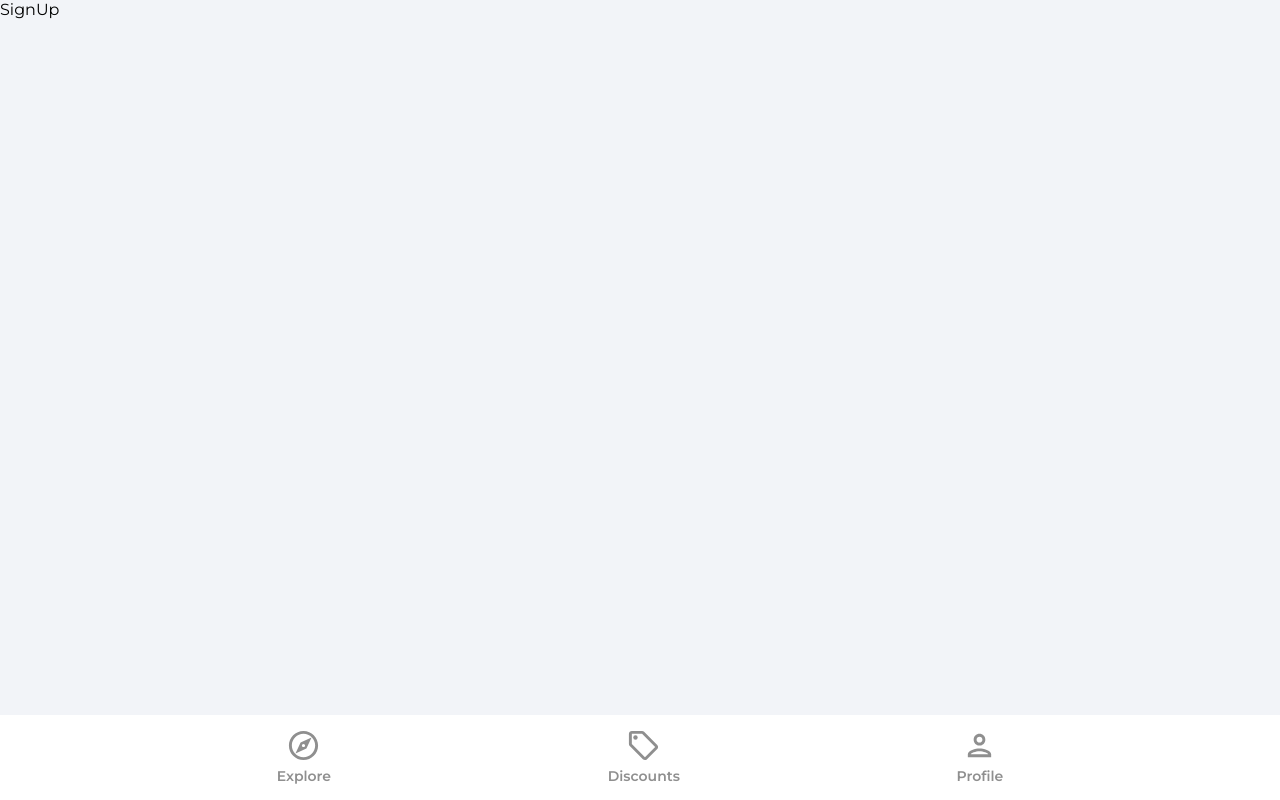
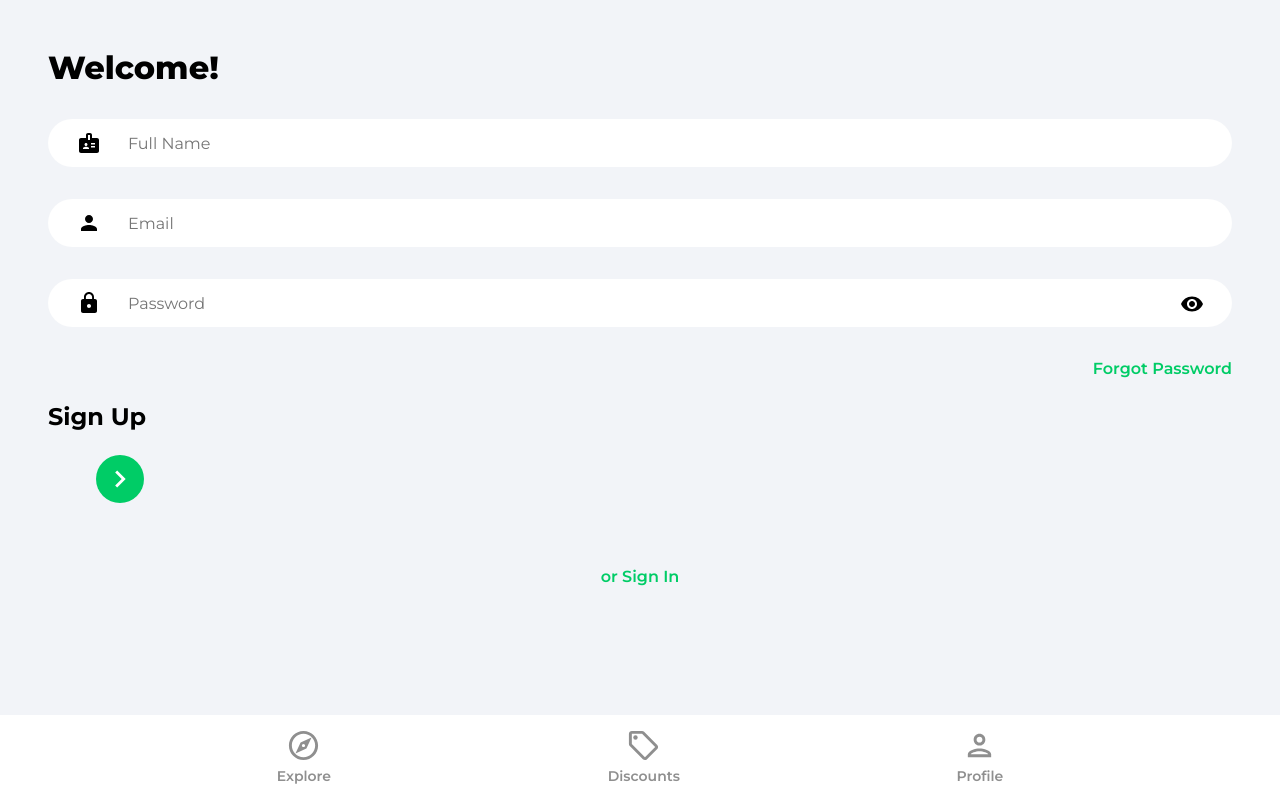
Before and after one commit to sestok/marketplace-app, a React (Create React App) app: page /sign-up in a window 1280 px wide. Built offline with nearby package versions, Linux system fonts and the light colour scheme.

Commit message:
Sign Up init

```diff
--- a/src/pages/SignUp.jsx
+++ b/src/pages/SignUp.jsx
@@ -1,8 +1,84 @@
 import React from 'react'
+import { useState } from 'react'
+import { Link, useNavigate } from 'react-router-dom'
+import { ReactComponent as ArrowRightIcon } from '../assets/svg/keyboardArrowRightIcon.svg'
+import visibilityIcon from '../assets/svg/visibilityIcon.svg'
 
 function SignUp() {
+  const [showPassword, setShowPassword] = useState(false)
+  const [formData, setFormData] = useState({
+    name: '',
+    email: '',
+    password: '',
+  })
+  const { name, email, password } = formData
+  const navigate = useNavigate()
+
+  const onChange = (e) => {
+    setFormData((prevState) => ({
+      ...prevState,
+      [e.target.id]: e.target.value,
+    }))
+  }
+
   return (
-    <div>SignUp</div>
+    <>
+      <div className='pageContainer'>
+        <header>
+          <p className='pageHeader'>Welcome!</p>
+        </header>
+
+        <form>
+          <input
+            type='name'
+            className='nameInput'
+            placeholder='Full Name'
+            id='name'
+            value={name}
+            onChange={onChange}
+          />
+          <input
+            type='email'
+            className='emailInput'
+            placeholder='Email'
+            id='email'
+            value={email}
+            onChange={onChange}
+          />
+          <div className='passwordInputDiv'>
+            <input
+              type={showPassword ? 'text' : 'password'}
+              className='passwordInput'
+              placeholder='Password'
+              id='password'
+              value={password}
+              onChange={onChange}
+            />
+            <img
+              src={visibilityIcon}
+              alt='Show Password'
+              className='showPassword'
+              onClick={() => setShowPassword((prevState) => !prevState)}
+            />
+          </div>
+          <Link to='/forgot' className='forgotPasswordLink'>
+            Forgot Password
+          </Link>
+          <div className='signUnBar'>
+            <p className='signUpText'>Sign Up</p>
+            <button className='signUpButton'>
+              <ArrowRightIcon fill='#ffffff' width='34px' height='34px' />
+            </button>
+          </div>
+        </form>
+
+        {/* Google OAuth*/}
+
+        <Link to='/profile' className='registerLink'>
+          or Sign In
+        </Link>
+      </div>
+    </>
   )
 }
 
```
